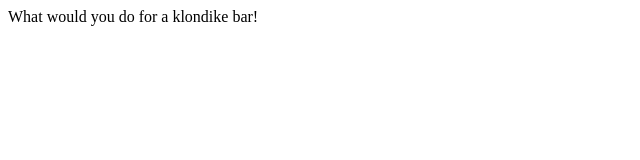
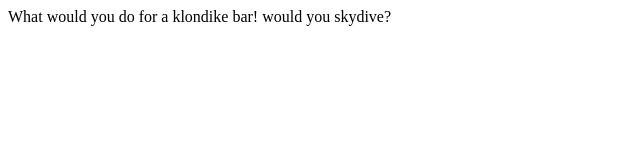
Before and after one commit to Danub114/danubs_git_test, a plain HTML site: page index.html in a window 1280 px wide. Shown: the whole page, without its empty margins (0-640 px from the left). Drawn offline with Linux system fonts and the light colour scheme.

Commit message:
added question

```diff
--- a/index.html
+++ b/index.html
@@ -8,5 +8,6 @@
 </head>
 <body>
   What would you do for a klondike bar!
+  would you skydive?
 </body>
 </html>
```
